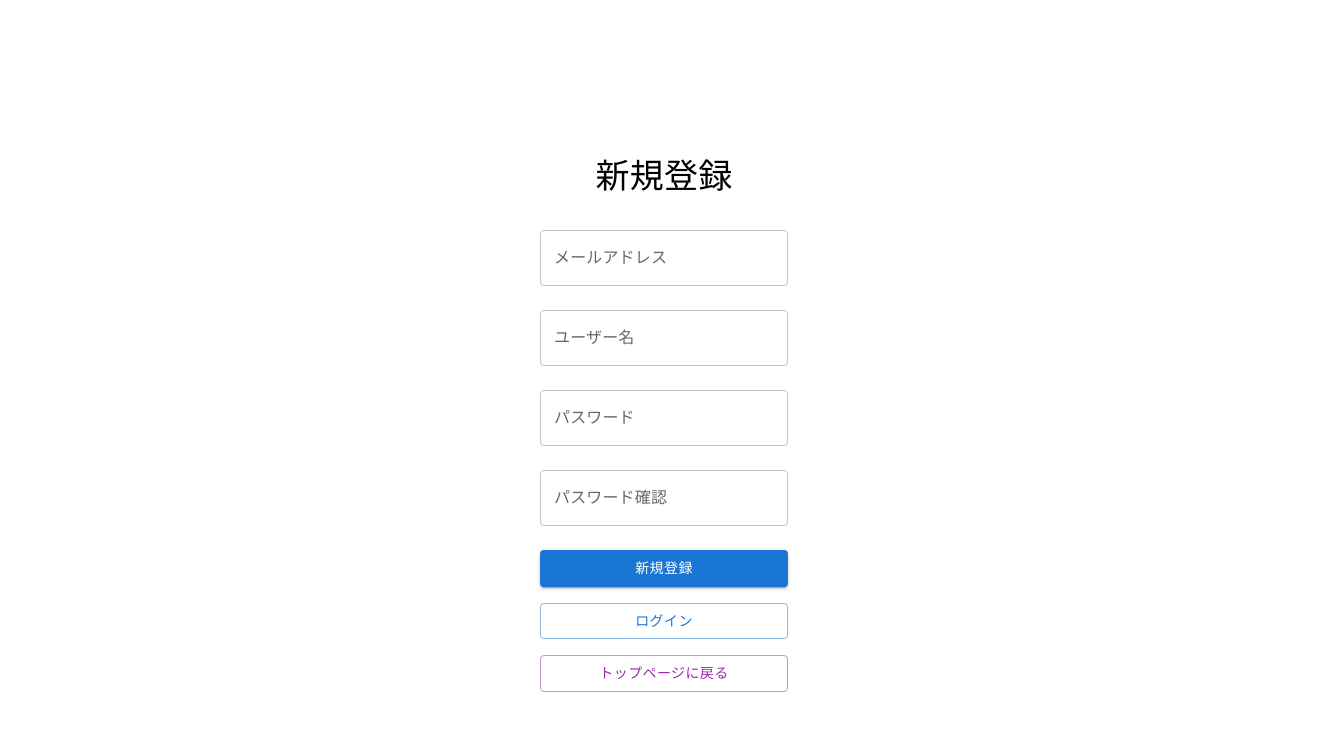
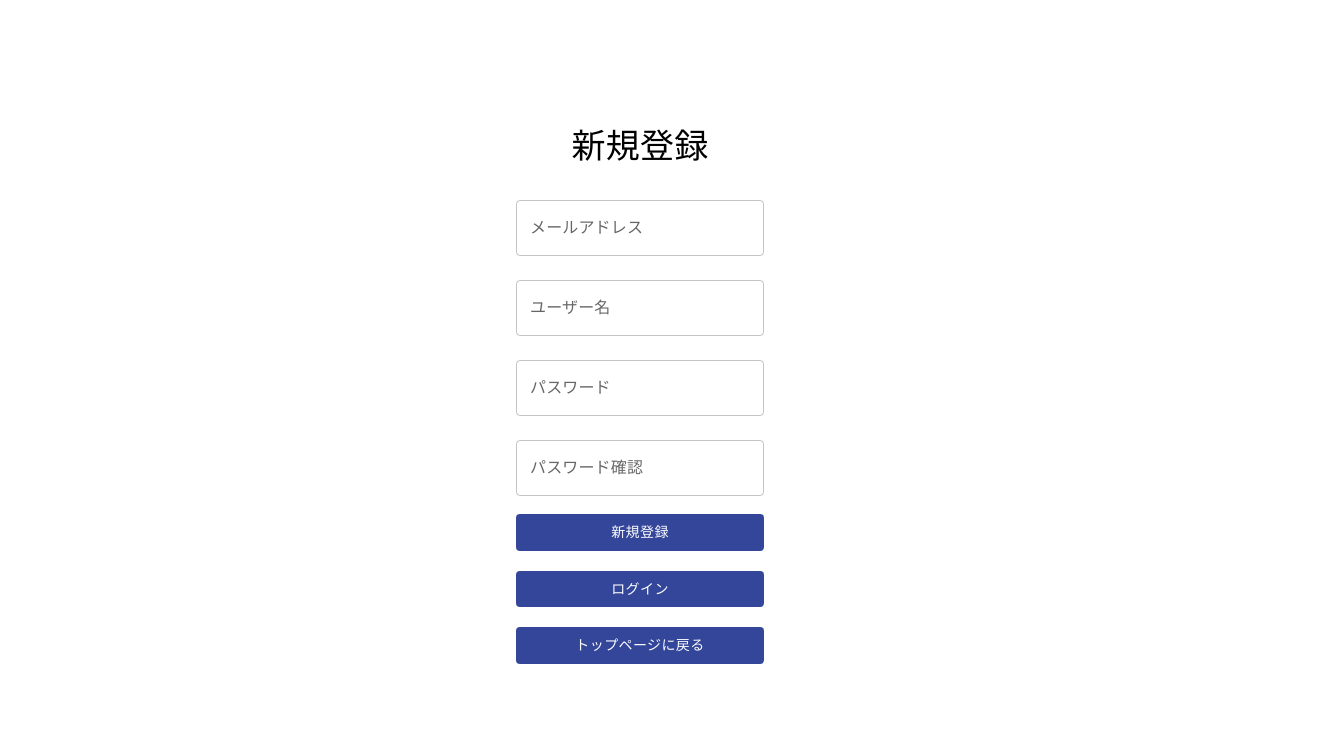
Before and after one commit to sosei333/uttcx, a React (Create React App) app in the folder appx/: page /signup in a window 1280 px wide. Shown: the top 730 px of the page, 1328 px wide, since content can reach past the window. Built offline with nearby package versions, Linux system fonts and the light colour scheme; no server answers.

Commit message:
arrange form

```diff
--- a/appx/src/App.css
+++ b/appx/src/App.css
@@ -15,7 +15,7 @@
 
 .App-header {
   background-color: #282c34;
-  min-height: 100vh;
+  min-height: 100%;
   display: flex;
   flex-direction: column;
   align-items: center;
--- a/appx/src/App.tsx
+++ b/appx/src/App.tsx
@@ -1,5 +1,5 @@
 import React, { useEffect, useState } from 'react';
-import { BrowserRouter as Router, Routes, Route, Link, Navigate, useLocation } from 'react-router-dom';
+import { BrowserRouter as Router, Routes, Route, Navigate, useLocation } from 'react-router-dom';
 import { onAuthStateChanged, User } from 'firebase/auth';
 import { auth } from './firebase';
 import Signup from './pages/Signup';
@@ -7,12 +7,11 @@ import Login from './pages/Login';
 import RootLayout from './layouts/RootLayout';
 import Explore from './pages/Explore';
 import Home from './pages/Home';
-import TweetDetails from './pages/TweetDetails';
 import Profile from './pages/Profile';
-
-import { Box, Typography, Button, CircularProgress } from '@mui/material';
+import { Box, Typography, CircularProgress } from '@mui/material';
 import TweetAndReplies from './pages/TweetAndReplies';
 
+import NavigationButton from './components/atoms/NavigationButton';
 
 const Title: React.FC = () => {
   return (
@@ -65,29 +64,25 @@ const MainContent: React.FC<{ user: User | null }> = ({ user }) => {
       alignItems="center"
       justifyContent="center"
       sx={{
-        flexGrow: 1, // 高さを画面全体に拡張
-        width: '100%', // 幅を全体に拡張
+        flexGrow: 1,
+        width: '100%',
         bgcolor: 'background.default',
-        padding: 3,
+        padding: 0,
       }}
     >
       <Routes>
-        {/* ログイン前のルート */}
         {!user ? (
           <>
             <Route path="/login" element={<Login />} />
             <Route path="/signup" element={<Signup />} />
-            {/* ログイン状態でアクセスしようとした場合、リダイレクト */}
             <Route path="*" element={<Navigate to="/" />} />
           </>
         ) : (
-          // ログイン後のルート（RootLayoutでラップ）
           <Route element={<RootLayout />}>
             <Route path="/home" element={<Home />} />
             <Route path="/explore" element={<Explore />} />
             <Route path="/profile" element={<Profile />} />
             <Route path="/tweet/:id" element={<TweetAndReplies />} />
-            {/* ログイン前のページに戻らないようリダイレクト */}
             <Route path="/login" element={<Navigate to="/home" />} />
             <Route path="/signup" element={<Navigate to="/home" />} />
             <Route path="*" element={<Navigate to="/home" />} />
@@ -95,21 +90,12 @@ const MainContent: React.FC<{ user: User | null }> = ({ user }) => {
         )}
       </Routes>
 
-      {/* ログイン前のメニュー表示 */}
       {!user && !['/login', '/signup'].includes(location.pathname) && (
-        <Box mt={4} textAlign="center">
+        <Box mt={4} textAlign="center" alignItems="center" alignContent="center">
           <Title />
           <Box mt={2}>
-            <Link to="/login" style={{ marginRight: 16, textDecoration: 'none' }}>
-              <Button variant="contained" color="primary" sx={{ minWidth: 120 }}>
-                ログイン
-              </Button>
-            </Link>
-            <Link to="/signup" style={{ textDecoration: 'none' }}>
-              <Button variant="outlined" color="primary" sx={{ minWidth: 120 }}>
-                アカウントを作成
-              </Button>
-            </Link>
+            <NavigationButton label="ログイン" to="/login" />
+            <NavigationButton label="新規登録" to="/signup" />
           </Box>
         </Box>
       )}
@@ -117,5 +103,4 @@ const MainContent: React.FC<{ user: User | null }> = ({ user }) => {
   );
 };
 
-
 export default App;
--- /dev/null
+++ b/appx/src/components/atoms/NavigationButton.tsx
@@ -0,0 +1,40 @@
+import React from 'react';
+import { Button } from '@mui/material';
+import { useNavigate } from 'react-router-dom';
+import { colors } from '../../layouts/colors';
+
+interface NavigationButtonProps {
+  label: string; // ボタンのラベル
+  to: string; // 遷移先
+  onClick?: () => void; // オプションのクリックイベント
+}
+
+const NavigationButton: React.FC<NavigationButtonProps> = ({ label, to, onClick }) => {
+  const navigate = useNavigate();
+
+  const handleNavigation = () => {
+    if (onClick) onClick(); // クリックイベントが渡されている場合に実行
+    if (to !== '#') navigate(to); // 遷移先が指定されていればナビゲート
+  };
+
+  return (
+    <Button
+      fullWidth
+      onClick={handleNavigation}
+      sx={{
+        minWidth: 120,
+        m: '10px',
+        color: colors.background,
+        backgroundColor: colors.accent,
+        "&:hover": {
+          color: colors.accent,
+          backgroundColor: colors.background,
+        },
+      }}
+    >
+      {label}
+    </Button>
+  );
+};
+
+export default NavigationButton;
--- a/appx/src/components/organisms/LoginForm.tsx
+++ b/appx/src/components/organisms/LoginForm.tsx
@@ -1,7 +1,6 @@
-// components/SignupForm.tsx
 import React, { useState } from 'react';
-import { TextField, Button, Box, Typography, Alert } from '@mui/material';
-import { useNavigate } from 'react-router-dom';
+import { TextField, Box, Typography, Alert } from '@mui/material';
+import NavigationButton from '../atoms/NavigationButton';
 
 interface LoginFormProps {
   onLogin: (email: string, password: string) => void;
@@ -12,7 +11,6 @@ interface LoginFormProps {
 const LoginForm: React.FC<LoginFormProps> = ({ onLogin, error, success }) => {
   const [email, setEmail] = useState('');
   const [password, setPassword] = useState('');
-    const navigate = useNavigate();
 
   const handleSubmit = () => {
     onLogin(email, password);
@@ -40,15 +38,9 @@ const LoginForm: React.FC<LoginFormProps> = ({ onLogin, error, success }) => {
         margin="normal"
         fullWidth
       />
-            <Button variant="contained" color="primary" onClick={handleSubmit} fullWidth sx={{ mt: 2 }}>
-                ログイン
-            </Button>
-            <Button variant="outlined" color="primary" onClick={() => navigate('/signup')} fullWidth sx={{ mt: 2 }}>
-                新規登録
-            </Button>
-            <Button variant="outlined" color="secondary" onClick={() => navigate('/')} fullWidth sx={{ mt: 2 }}>
-                トップページに戻る
-            </Button>
+      <NavigationButton label="ログイン" to="#" onClick={handleSubmit} />
+      <NavigationButton label="新規登録" to="/signup" />
+      <NavigationButton label="トップページに戻る" to="/" />
     </Box>
   );
 };
--- a/appx/src/components/organisms/SignupForm.tsx
+++ b/appx/src/components/organisms/SignupForm.tsx
@@ -1,7 +1,6 @@
-// components/SignupForm.tsx
 import React, { useState } from 'react';
-import { TextField, Button, Box, Typography, Alert } from '@mui/material';
-import { useNavigate } from 'react-router-dom';
+import { TextField, Box, Typography, Alert } from '@mui/material';
+import NavigationButton from '../atoms/NavigationButton'; // 汎用コンポーネントをインポート
 
 interface SignupFormProps {
   onSignup: (email: string, name: string, password: string, confirmPassword: string) => void;
@@ -14,7 +13,6 @@ const SignupForm: React.FC<SignupFormProps> = ({ onSignup, error, success }) =>
   const [password, setPassword] = useState('');
   const [name, setName] = useState('');
   const [confirmPassword, setConfirmPassword] = useState('');
-    const navigate = useNavigate();
 
   const handleSubmit = () => {
     onSignup(email, name, password, confirmPassword);
@@ -35,7 +33,7 @@ const SignupForm: React.FC<SignupFormProps> = ({ onSignup, error, success }) =>
       />
       <TextField
         label="ユーザー名"
-                type="string"
+        type="text"
         variant="outlined"
         value={name}
         onChange={(e) => setName(e.target.value)}
@@ -60,15 +58,11 @@ const SignupForm: React.FC<SignupFormProps> = ({ onSignup, error, success }) =>
         margin="normal"
         fullWidth
       />
-            <Button variant="contained" color="primary" onClick={handleSubmit} fullWidth sx={{ mt: 2 }}>
-                新規登録
-            </Button>
-            <Button variant="outlined" color="primary" onClick={() => navigate('/login')} fullWidth sx={{ mt: 2 }}>
-                ログイン
-            </Button>
-            <Button variant="outlined" color="secondary" onClick={() => navigate('/')} fullWidth sx={{ mt: 2 }}>
-                トップページに戻る
-            </Button>
+
+      {/* NavigationButtonを利用 */}
+      <NavigationButton label="新規登録" to="#" onClick={handleSubmit} />
+      <NavigationButton label="ログイン" to="/login" />
+      <NavigationButton label="トップページに戻る" to="/" />
     </Box>
   );
 };
--- a/appx/src/layouts/RootLayout.tsx
+++ b/appx/src/layouts/RootLayout.tsx
@@ -7,7 +7,7 @@ import {colors} from './colors';
 const RootLayout: React.FC = () => {
 
     return (
-        <Box sx={{ display: 'flex', height: '100vh', width:'100vw' }}>
+        <Box sx={{ display: 'flex',mt:0, height: '100vh', width:'100vw' }}>
             <CssBaseline />
             <Box
                 sx={{
@@ -21,13 +21,13 @@ const RootLayout: React.FC = () => {
                     //position="fixed"
                     sx={{
                         zIndex: (theme) => theme.zIndex.drawer + 1,
-                        height: `10vh`, // AppBar自体の高さを設定
+                        height: '10vh', // AppBar自体の高さを設定
                         backgroundColor: colors.primary,
                     }}
                 >
                     <Toolbar
                         sx={{
-                            minHeight: `10vh`, // Toolbarの高さを設定
+                            minHeight: '10vh', // Toolbarの高さを設定
                             display: 'flex',
                             alignItems: 'center',
                             //backgroundColor: colors.primary, // AppBarの背景色
@@ -42,12 +42,10 @@ const RootLayout: React.FC = () => {
 
             <Box
                 sx={{
-                    //display: 'flex',
-                    //flexGrow: 1,
-                    //mt: `${appBarHeight}px`, // AppBarの高さ分の余白を確保
                     width: '100vw', // 全体の幅を100%に設定
                     height: '90vh',
                     mt:'10vh',
+
                 }}
             >
                 {/* Sidebar を Box として扱う */}
@@ -71,7 +69,6 @@ const RootLayout: React.FC = () => {
                         alignItems: 'flex-start', // 縦方向は上揃え
                         backgroundColor: colors.background, // メインコンテンツの背景色
                         padding: 0, // 任意の余白
-                        overflow:'hidden',
                         height: '90vh',
                         boxSizing: 'border-box',
                     }}
--- a/appx/src/layouts/Sidebar.tsx
+++ b/appx/src/layouts/Sidebar.tsx
@@ -44,7 +44,7 @@ const Sidebar: React.FC = () => {
     return (
         <Drawer
             variant="permanent"
-            sx={{
+            sx={{mt:0,
                 [`& .MuiDrawer-paper`]: {
                     width: '20%',
                     boxSizing: 'border-box',
```
Lines whose indentation alone changed are shown as unchanged.
